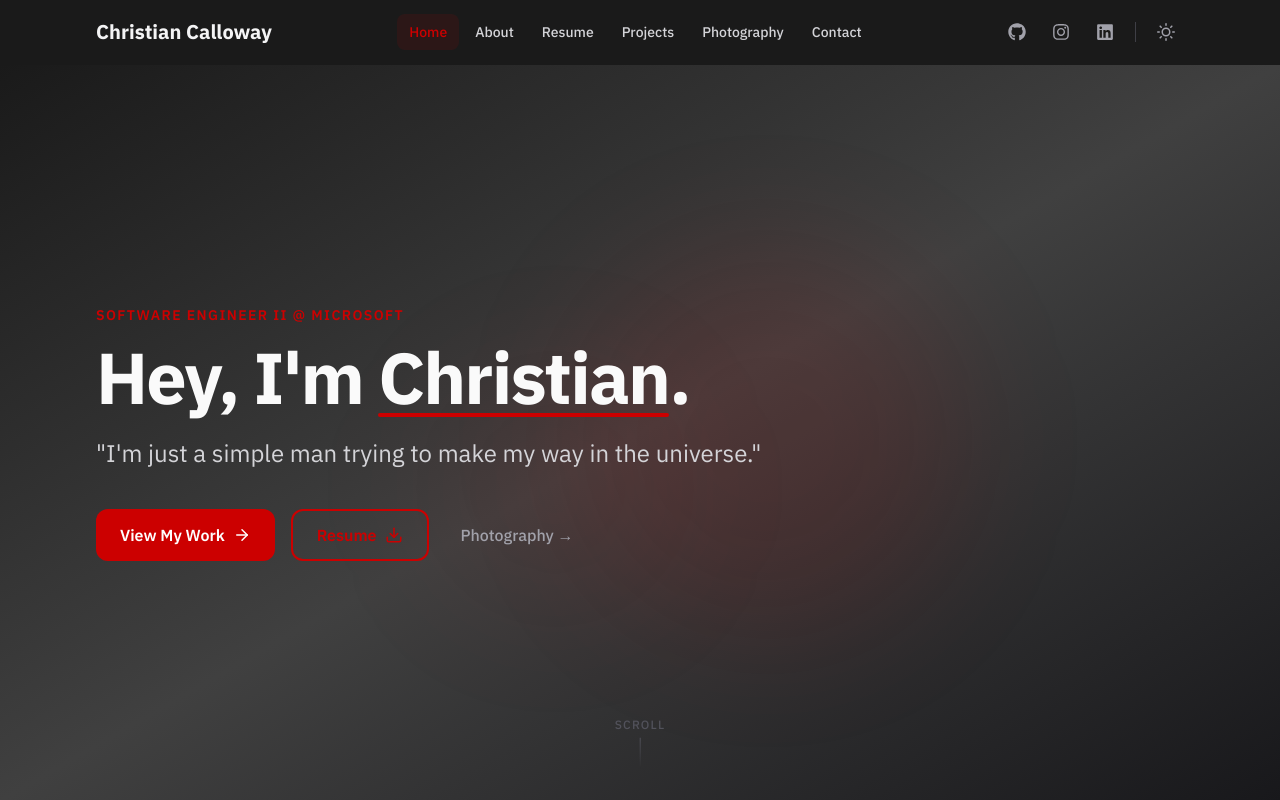
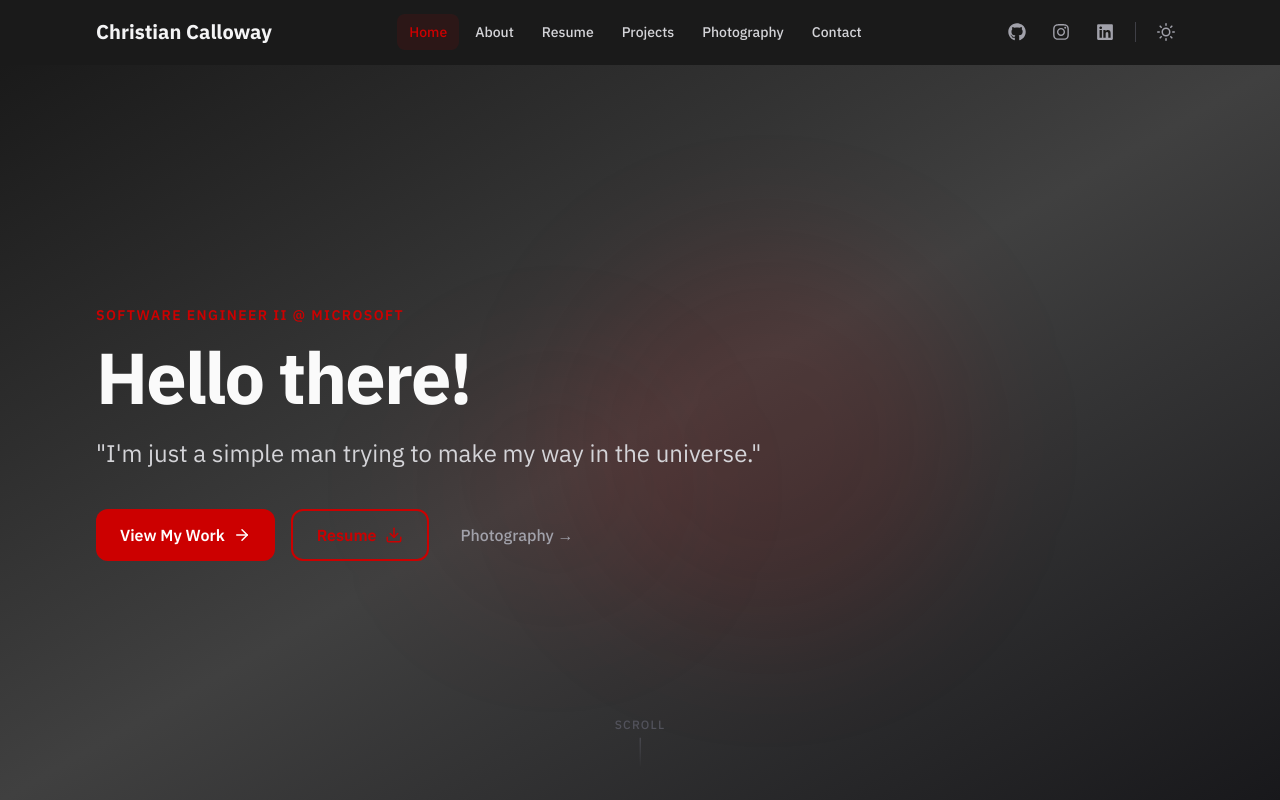
Before and after one commit to cmarqc/cmarq-web, a Next.js app: page / in a window 1280 px wide. Shown: the top 800 px of the page. Built offline with nearby package versions, Linux system fonts and the light colour scheme.

Commit message:
Update job title in About section and change greeting in Hero section

```diff
--- a/app/about/page.tsx
+++ b/app/about/page.tsx
@@ -71,8 +71,7 @@ export default function AboutPage() {
                     Pacific Northwest.
                   </p>
                   <p>
-                    I currently work on the Microsoft Security Response Center (MSRC) engineering
-                    team, where I build and ship internal security tooling used across Microsoft.
+                    I currently work on the Cybersecurity Defensive Engineering (CDE) Federal team, where I build and ship internal security tooling used across Microsoft.
                     My work spans full-stack development — from React frontends to C# and .NET
                     backend services running on Azure.
                   </p>
--- a/components/home/HeroSection.tsx
+++ b/components/home/HeroSection.tsx
@@ -45,12 +45,7 @@ export function HeroSection() {
             variants={itemVariants}
             className="text-5xl sm:text-6xl lg:text-7xl font-bold text-zinc-900 dark:text-zinc-50 leading-tight mb-6"
           >
-            Hey, I&apos;m{' '}
-            <span className="relative inline-block">
-              Christian
-              <span className="absolute -bottom-1 left-0 w-full h-1 bg-brand rounded-full" />
-            </span>
-            .
+            Hello there!
           </motion.h1>
 
           <motion.p
```
